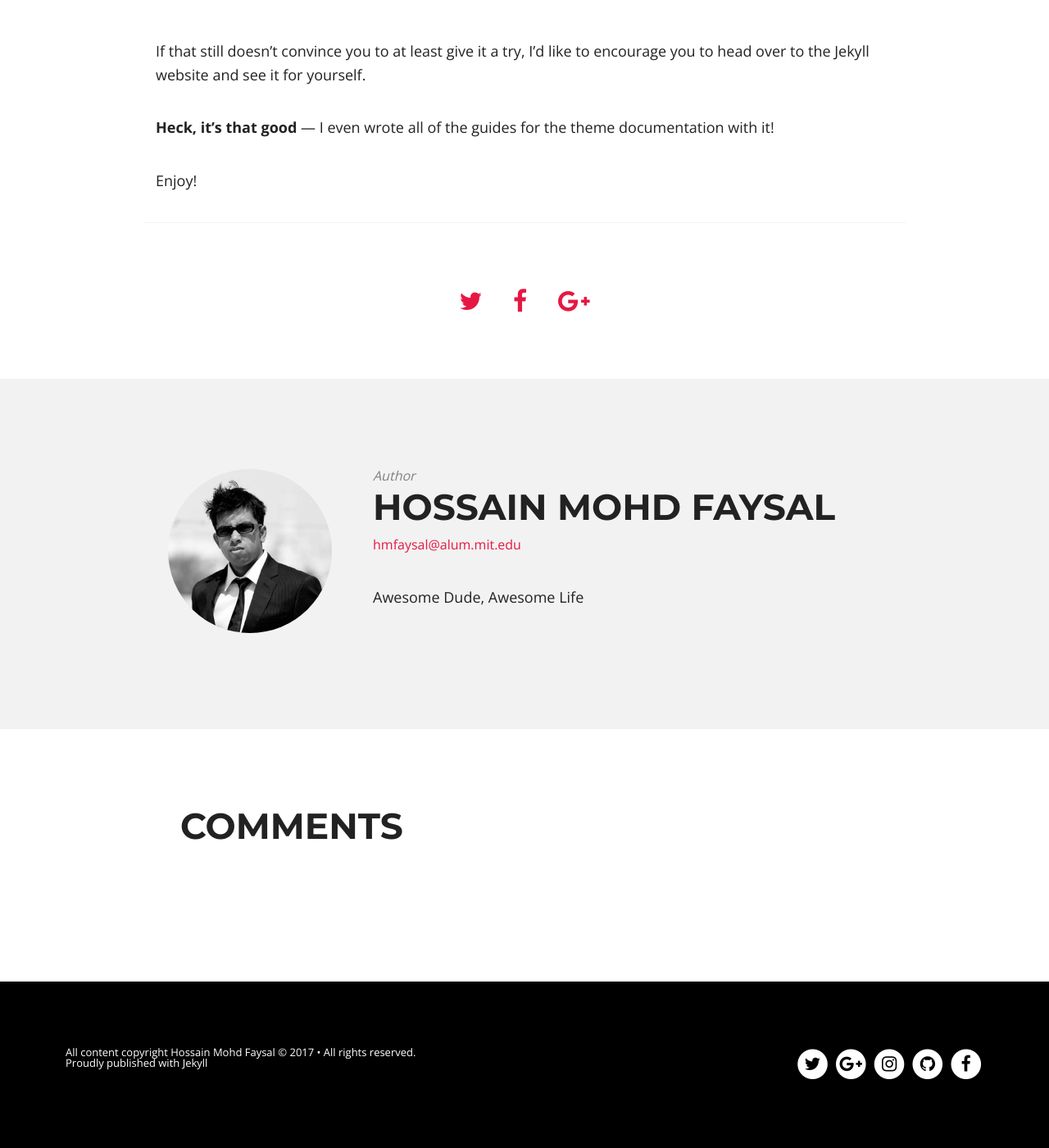
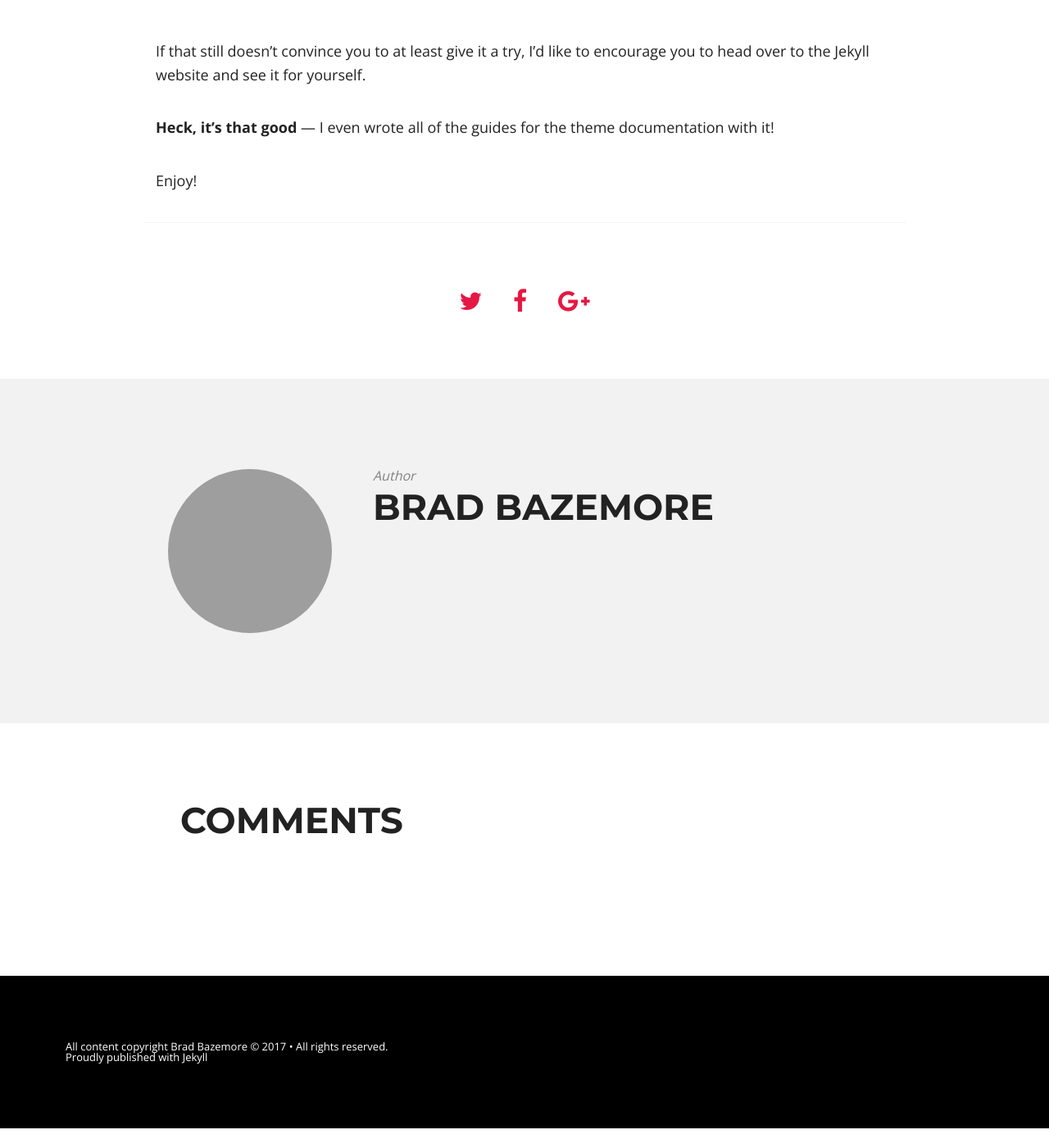
Before and after one commit to sonyccd/pank-tools, a Jekyll site: the page built from _posts/2014-07-23-why-jekyll.md, in a window 1280 px wide and 1400 px high, scrolled down 1288 px. Shown: the whole window at 82% size. Built offline with Jekyll 4.4.1, drawn with Linux system fonts in a browser that asks for light colours; nearby versions of some CDN libraries; comment, search, counter and statistics services are not loaded; after the commit the page ends 2664 px from its top, so only the background shows below that; some of the changed text lies outside the part shown; grey boxes are pictures that could not be loaded.

Commit message:
Update _config.yml

```diff
--- a/_config.yml
+++ b/_config.yml
@@ -1,5 +1,5 @@
-title:            Notepad
-description:      "Blogging is fun"
+title:            Pank Tools
+description:      Some of the awesome open source tools used at Pendo
 logo:             logo.png
 disqus_shortname: hmfaysal
 share:            true
@@ -11,21 +11,21 @@ url:        	  /Notepad
 
 # Owner/author information
 owner:
-  name:           Hossain Mohd Faysal
-  avatar:         hmfaysal.jpg
-  email:          hmfaysal@alum.mit.edu
+  name:           Brad Bazemore
+  avatar:
+  email:
   # Use the coder's toolbox at http://coderstoolbox.net/string/#!encoding=xml&action=encode&charset=us_ascii to encode your description into XML string
-  description:    Awesome Dude, Awesome Life
+  description:
   # Social networking links used in footer. Update and remove as you like.
-  twitter:        hmfaysal
-  facebook:       hmfaysal
-  github:         hmfaysal
-  instagram:      hmfaysal
+  twitter:
+  facebook:
+  github:
+  instagram:
   # For Google Authorship https://plus.google.com/authorship
-  google_plus:    https://plus.google.com/u/0/102602916593522619858
+  google_plus:
 
 # Analytics and webmaster tools stuff goes here
-google_analytics:   UA-39365944-7
+google_analytics:
 google_verify:
 # https://ssl.bing.com/webmaster/configure/verify/ownership Option 2 content= goes here
 bing_verify:
@@ -45,7 +45,7 @@ links:
     url: /about
 
 # http://en.wikipedia.org/wiki/List_of_tz_database_time_zones
-timezone:    Asia/Dhaka
+timezone:    US/Eastern
 future:      true
 highlighter: pygments
 markdown:    kramdown
```
